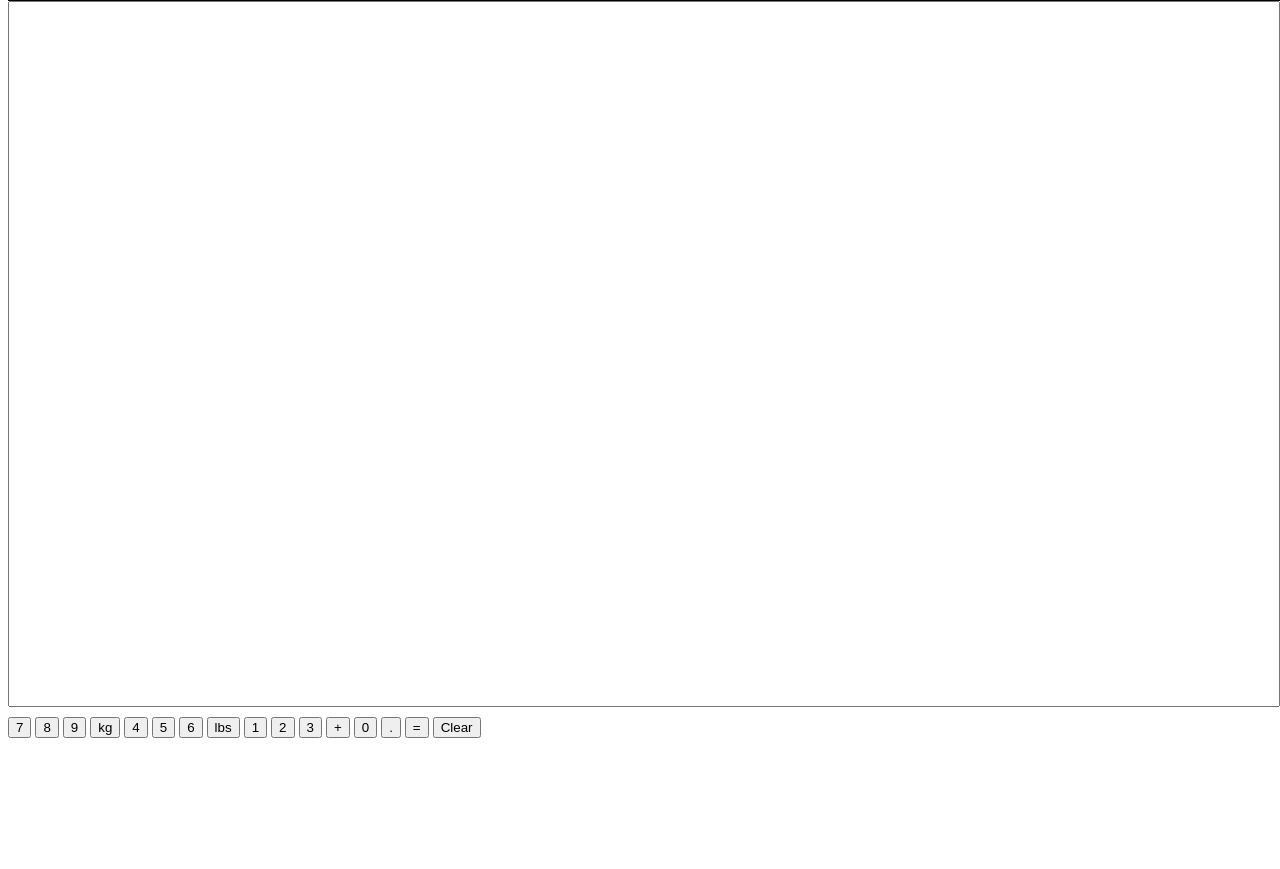
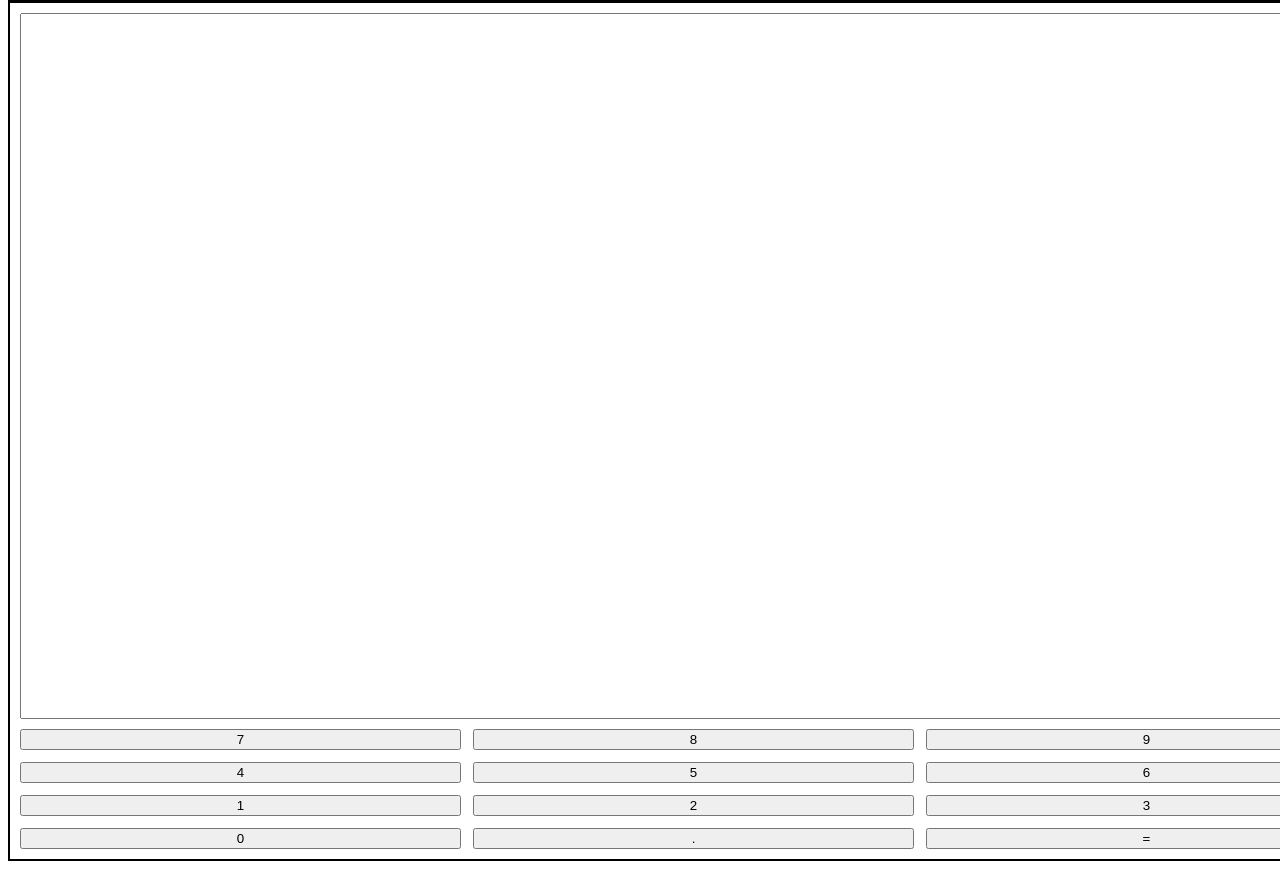
Before and after one commit to architr4/calculator, a plain HTML site: page index.html in a window 1280 px wide. Shown: the part 900-1769 px from the top of the page. Before the commit the page ends 1646 px from the top, so only its background shows below. Drawn offline with Linux system fonts and the light colour scheme.

Commit message:
Update style.css

```diff
--- a/style.css
+++ b/style.css
@@ -17,3 +17,15 @@
     grid-template-columns: repeat(4, 1fr);
     gap: 12px;
 }
+
+.converter {
+    width: 1800px;
+    border: 2px solid black;
+    padding: 10px;
+}
+
+.cbuttons {
+    display: grid;
+    grid-template-columns: repeat(4, 1fr);
+    gap: 12px;
+}
```
